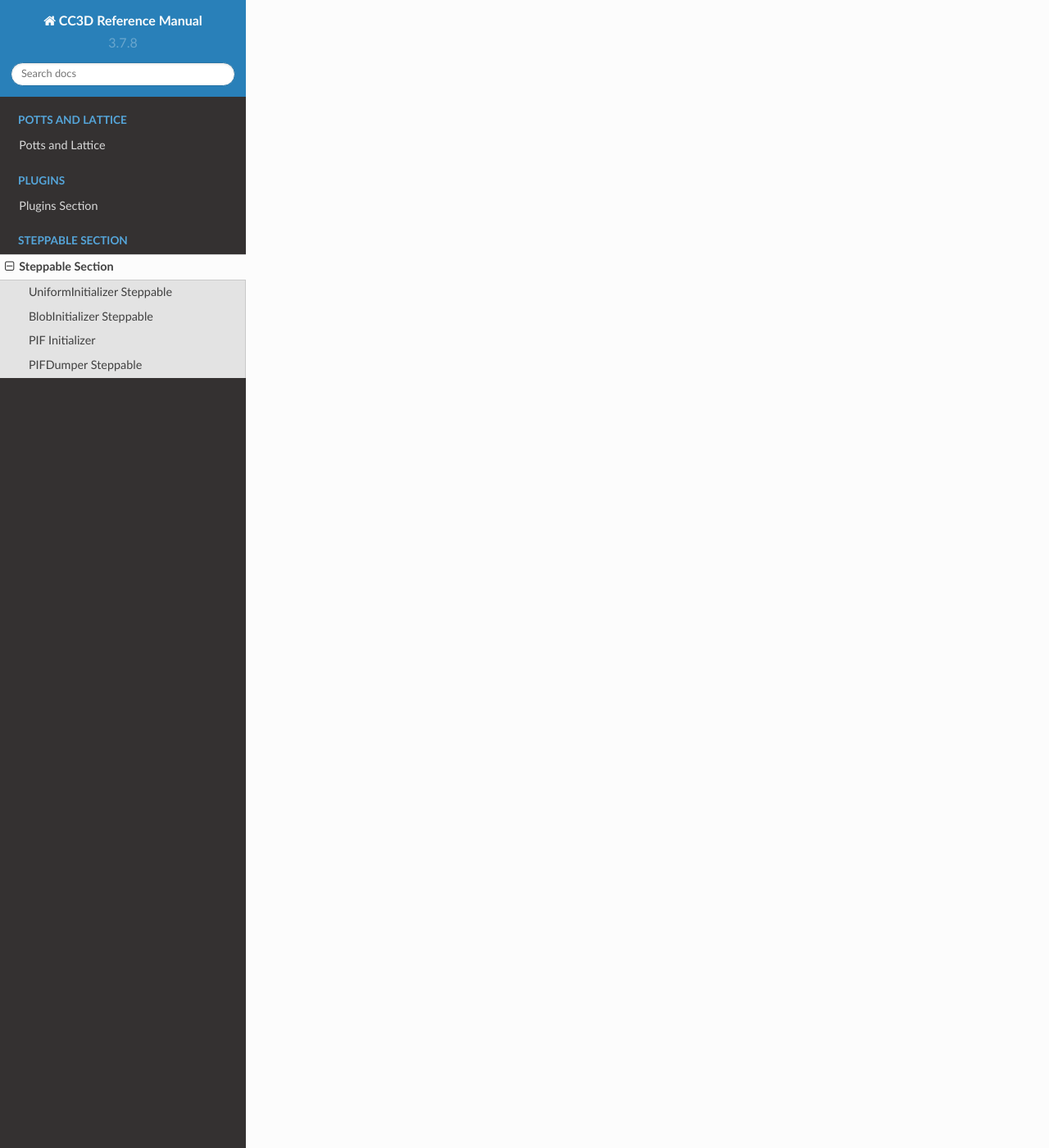
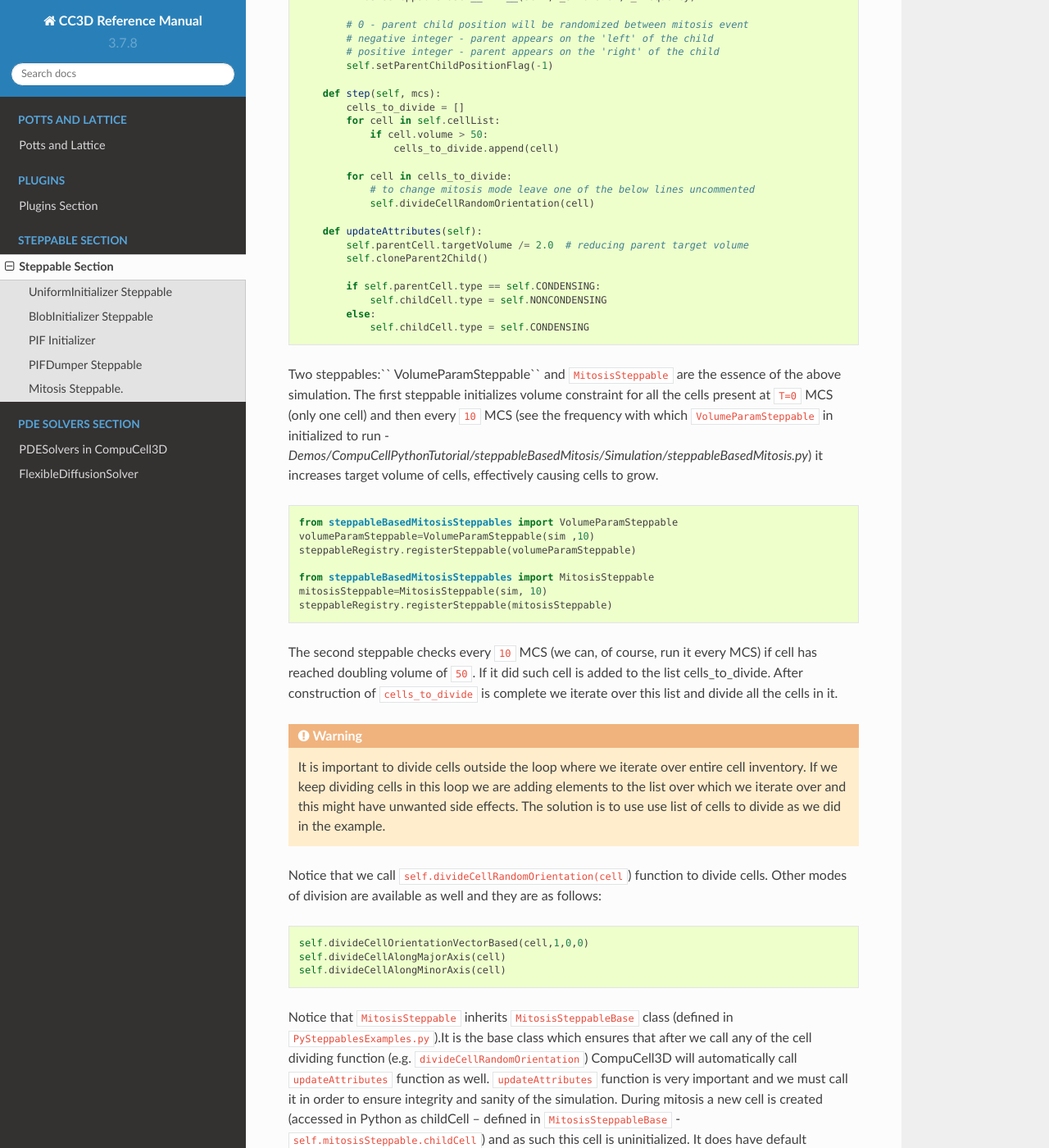
Before and after one commit to CompuCell3D/CompuCell3DReferenceManual, a Sphinx documentation site: the page built from docs/steppable_section.rst, in a window 1280 px wide and 1400 px high, scrolled down 6345 px. Shown: the whole window at 82% size. Built offline with Sphinx 7.4.7 and the Read the Docs theme 2.0.0, drawn with Linux system fonts in a browser that asks for light colours; some of the changed text lies outside the part shown.

Commit message:
added new sections

```diff
--- /dev/null
+++ b/docs/mitosis.rst
@@ -0,0 +1,158 @@
+Mitosis Steppable.
+-----------------
+
+Mitosis steppable is described in great detail in "Python Scripting Manual" - see for example
+ https://pythonscriptingmanual.readthedocs.io/en/latest/mitosis.html?highlight=mitosis
+but because of its importance we are including a copy of that description
+here.
+
+In developmental simulations we often need to simulate cells which grow
+and divide. In earlier versions of CompuCell3D we had to write quite
+complicated plugin to do that which was quite cumbersome and
+unintuitive. The only advantage of the plugin was that mitosis was
+taking place immediately after the pixel copy which had triggered
+mitosis condition. This guaranteed that any cell which was supposed
+divide at any instance in the simulation, actually did. However, because
+state of the simulation is normally observed after completion of full a
+Monte Carlo Step, and not in the middle of MCS it makes actually more
+sense to implement ``Mitosis`` as a steppable. Let us examine the simplest
+simulation which involves mitosis. We start with a single cell and grow
+it. When cell reaches critical (doubling) volume it divides. We check if
+the cell has reached doubling volume at the end of each MCS. The folder
+containing this simulation is
+
+
+*Demos/CompuCellPythonTutorial/steppableBasedMitosis*. The mitosis algorithm
+is implemented in
+*Demos/CompuCellPythonTutorial/steppableBasedMitosis/Simulation/steppableBasedMitosisSteppables.py*
+
+File:
+
+*Demos/CompuCellPythonTutorial/steppableBasedMitosis/Simulation/steppableBasedMitosisSteppables.py*
+
+.. code-block:: python
+
+    from PySteppables import *
+    from PySteppablesExamples import MitosisSteppableBase
+    import CompuCell
+
+    class VolumeParamSteppable(SteppableBasePy):
+        def __init__(self, _simulator, _frequency=1):
+            SteppableBasePy.__init__(self, _simulator, _frequency)
+
+        def start(self):
+            for cell in self.cellList:
+                cell.targetVolume = 25
+                cell.lambdaVolume = 2.0
+
+        def step(self, mcs):
+            for cell in self.cellList:
+                cell.targetVolume += 1
+
+    class MitosisSteppable(MitosisSteppableBase):
+        def __init__(self, _simulator, _frequency=1):
+            MitosisSteppableBase.__init__(self, _simulator, _frequency)
+
+            # 0 - parent child position will be randomized between mitosis event
+            # negative integer - parent appears on the 'left' of the child
+            # positive integer - parent appears on the 'right' of the child
+            self.setParentChildPositionFlag(-1)
+
+        def step(self, mcs):
+            cells_to_divide = []
+            for cell in self.cellList:
+                if cell.volume > 50:
+                    cells_to_divide.append(cell)
+
+            for cell in cells_to_divide:
+                # to change mitosis mode leave one of the below lines uncommented
+                self.divideCellRandomOrientation(cell)
+
+        def updateAttributes(self):
+            self.parentCell.targetVolume /= 2.0  # reducing parent target volume
+            self.cloneParent2Child()
+
+            if self.parentCell.type == self.CONDENSING:
+                self.childCell.type = self.NONCONDENSING
+            else:
+                self.childCell.type = self.CONDENSING
+
+Two steppables:`` VolumeParamSteppable`` and ``MitosisSteppable`` are the
+essence of the above simulation. The first steppable initializes volume
+constraint for all the cells present at ``T=0`` MCS (only one cell) and then
+every ``10`` MCS (see the frequency with which ``VolumeParamSteppable`` in
+initialized to run -
+*Demos/CompuCellPythonTutorial/steppableBasedMitosis/Simulation/steppableBasedMitosis.py*)
+it increases target volume of cells, effectively causing cells to grow.
+
+.. code-block:: python
+
+    from steppableBasedMitosisSteppables import VolumeParamSteppable
+    volumeParamSteppable=VolumeParamSteppable(sim ,10)
+    steppableRegistry.registerSteppable(volumeParamSteppable)
+
+    from steppableBasedMitosisSteppables import MitosisSteppable
+    mitosisSteppable=MitosisSteppable(sim, 10)
+    steppableRegistry.registerSteppable(mitosisSteppable)
+
+
+The second steppable checks every ``10`` MCS (we can, of course, run it
+every MCS) if cell has reached doubling volume of ``50``. If it did such
+cell is added to the list cells\_to\_divide. After construction of
+``cells_to_divide`` is complete we iterate over this list and divide all
+the cells in it.
+
+.. warning::
+
+    It is important to divide cells outside the loop where we
+    iterate over entire cell inventory. If we keep dividing cells in this
+    loop we are adding elements to the list over which we iterate over and
+    this might have unwanted side effects. The solution is to use use list
+    of cells to divide as we did in the example.
+
+Notice that we call ``self.divideCellRandomOrientation(cell``) function to
+divide cells. Other modes of division are available as well and they are
+as follows:
+
+.. code-block:: python
+
+    self.divideCellOrientationVectorBased(cell,1,0,0)
+    self.divideCellAlongMajorAxis(cell)
+    self.divideCellAlongMinorAxis(cell)
+
+Notice that ``MitosisSteppable`` inherits ``MitosisSteppableBase`` class (defined in
+``PySteppablesExamples.py``).It is the base class which ensures that
+after we call any of the cell dividing function (e.g.
+``divideCellRandomOrientation``) CompuCell3D will automatically call
+``updateAttributes`` function as well. ``updateAttributes`` function is very
+important and we must call it in order to ensure integrity and sanity of
+the simulation. During mitosis a new cell is created (accessed in Python
+as childCell – defined in ``MitosisSteppableBase`` -
+``self.mitosisSteppable.childCell``) and as such this cell is uninitialized.
+It does have default attributes (read-only) of a cell such as volume,
+surface (if we decide to use surface constraint or ``SurfaceTracker``
+plugin) but all other parameters of such cell are set to default values.
+In our simulation we have been setting ``targetVolume`` and ``lambdaVolume``
+individually for each cell. After mitosis ``childCell`` will need those
+parameters to be set as well. To make things more interesting, in our
+simulation we decided to change type of cell to be different than type
+of parent cell. In more complex simulations where cells have more
+attributes which are used in the simulation, we have to make sure that
+in the ``updateAttributes`` function ``childCell`` and its attributes get
+properly initialized. It is also very common practice to change
+attributes of parentCell after mitosis as well to account for the fact
+that parentCell is not the original parentCell from before the mitosis.
+
+.. note::
+
+    If you specify orientation vector for the mitosis the
+    actual division will take place along the line/plane **perpendicular to
+    this vector**.
+
+.. note::
+
+    The name of the function where we update attributes after
+    mitosis has to be exactly ``updateAtttributes``. If it is called differently
+    CC3D will not call it automatically. We can of course call such function
+    by hand, immediately we do the mitosis but this is not very elegant
+    solution.
--- a/docs/steppable_section.rst
+++ b/docs/steppable_section.rst
@@ -27,8 +27,10 @@
 * :doc:`blob_initializer`
 * :doc:`pif_initializer`
 * :doc:`pif_dumper`
+* :doc:`mitosis`
 
 .. include:: uniform_initializer.rst
 .. include:: blob_initializer.rst
 .. include:: pif_initializer.rst
 .. include:: pif_dumper.rst
+.. include:: mitosis.rst
```
Also changed, not shown: demo.py (+44 -4 lines), docs/flexible_diffusion_solver.rst (added, +251 -0 lines), docs/index.rst (+7 -0 lines), docs/pde_solvers_section.rst (added, +21 -0 lines).
